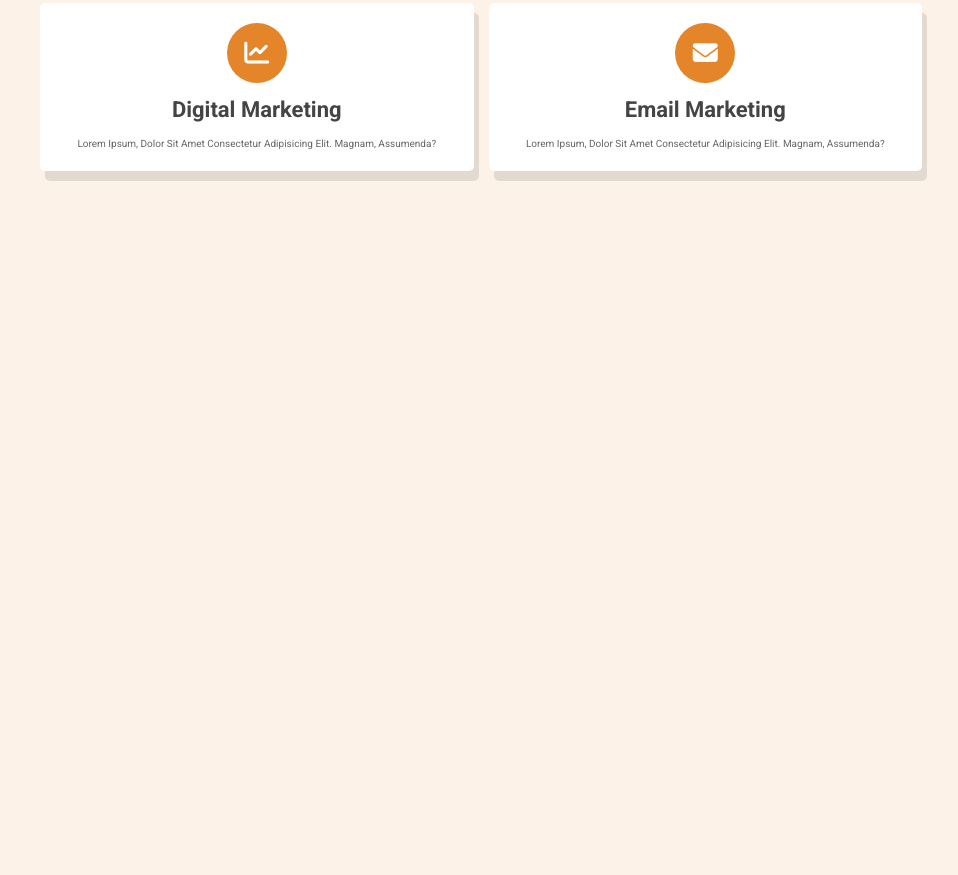
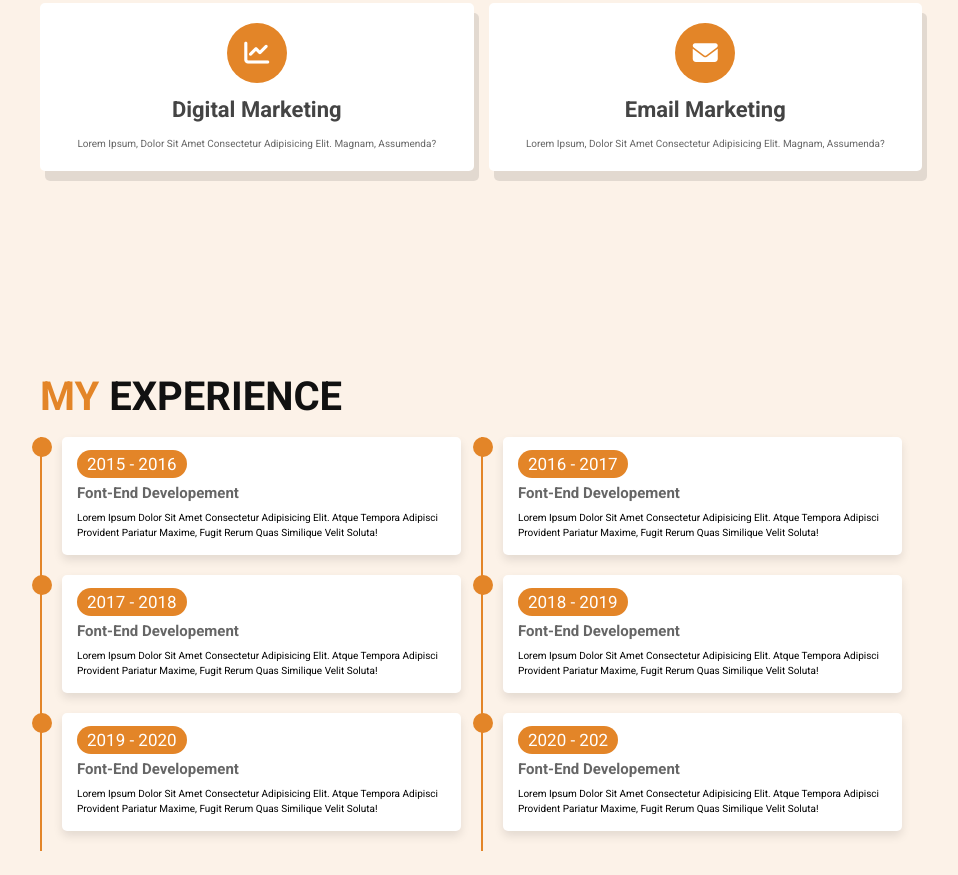
Before and after one commit to raviraj-shinde/MyPortfolio, a plain HTML site: page index.html in a window 1280 px wide. Shown: the part 2122-2997 px from the top of the page, without its empty margins (309-1267 px from the left). Before the commit the page ends 2479 px from the top, so only its background shows below. Drawn offline with Linux system fonts and the light colour scheme.

Commit message:
created  experience temp section

```diff
--- a/css/style.css
+++ b/css/style.css
@@ -383,6 +383,67 @@ header .follow a:hover {
     padding-top: 1rem;
 }
 
+.experience .box-container{
+    display: flex;
+    flex-wrap: wrap;
+}
+
+.experience .box-container .box{
+    position: relative;
+    flex: 1 1 33rem;
+    border-left: .2rem solid var(--main-color);
+    padding-left: 2rem;
+    padding-right: 2rem;
+    padding-bottom: 2rem;
+}
+
+.experience .box-container .box::before{
+    content: '';
+    position: absolute;
+    top: 0;
+    left: -1rem;
+    height: 2rem;
+    width:2rem;
+    border-radius: 50%;
+    background-color: var(--main-color);
+}
+
+
+.experience .box-container .box .content{
+    background: #fff;
+    padding: 1.5rem;
+    box-shadow: 0 .5rem 1rem rgba(0, 0, 0, .1);
+    border-radius: .5rem;
+}
+
+.experience .box-container .box .content span{
+    color: #fff;
+    font-size: 1.7rem;
+    background: var(--main-color);
+    border-radius: 50rem;
+    padding: .4rem 1rem;
+}
+
+.experience .box-container .box .content h3{
+    font-size: 2.5rem;
+    padding: .5rem 0;
+    color: #111;
+}
+
+.experience .box-container .box .content h3{
+    font-size: 1.5rem;
+    color: #666;
+}
+
+
+
+
+
+
+
+
+
+
 
 
 
@@ -423,4 +484,8 @@ header .follow a:hover {
     header {
         width: 100%;
     }
+
+    .experience .box-container .box {
+        padding-right: 0;
+    }
 }
--- a/index.html
+++ b/index.html
@@ -214,6 +214,89 @@
 
     <!-- service section ends -->
 
+    <!-- experience section starts -->
+
+    <section class="experience" id="experience">
+      <h1 class="heading"><span> my </span> experience</h1>
+
+      <div class="box-container">
+        <div class="box">
+          <div class="content">
+            <span>2015 - 2016</span>
+            <h3>font-end developement</h3>
+            <p>
+              Lorem ipsum dolor sit amet consectetur adipisicing elit. Atque
+              tempora adipisci provident pariatur maxime, fugit rerum quas
+              similique velit soluta!
+            </p>
+          </div>
+        </div>
+
+        <div class="box">
+          <div class="content">
+            <span>2016 - 2017</span>
+            <h3>font-end developement</h3>
+            <p>
+              Lorem ipsum dolor sit amet consectetur adipisicing elit. Atque
+              tempora adipisci provident pariatur maxime, fugit rerum quas
+              similique velit soluta!
+            </p>
+          </div>
+        </div>
+
+        <div class="box">
+          <div class="content">
+            <span>2017 - 2018</span>
+            <h3>font-end developement</h3>
+            <p>
+              Lorem ipsum dolor sit amet consectetur adipisicing elit. Atque
+              tempora adipisci provident pariatur maxime, fugit rerum quas
+              similique velit soluta!
+            </p>
+          </div>
+        </div>
+
+        <div class="box">
+          <div class="content">
+            <span>2018 - 2019</span>
+            <h3>font-end developement</h3>
+            <p>
+              Lorem ipsum dolor sit amet consectetur adipisicing elit. Atque
+              tempora adipisci provident pariatur maxime, fugit rerum quas
+              similique velit soluta!
+            </p>
+          </div>
+        </div>
+
+        <div class="box">
+          <div class="content">
+            <span>2019 - 2020</span>
+            <h3>font-end developement</h3>
+            <p>
+              Lorem ipsum dolor sit amet consectetur adipisicing elit. Atque
+              tempora adipisci provident pariatur maxime, fugit rerum quas
+              similique velit soluta!
+            </p>
+          </div>
+        </div>
+
+        <div class="box">
+          <div class="content">
+            <span>2020 - 202</span>
+            <h3>font-end developement</h3>
+            <p>
+              Lorem ipsum dolor sit amet consectetur adipisicing elit. Atque
+              tempora adipisci provident pariatur maxime, fugit rerum quas
+              similique velit soluta!
+            </p>
+          </div>
+        </div>
+
+      </div>
+    </section>
+
+    <!-- experience section ends -->
+
     <!--  Custom js file link-->
     <script src="./js/script.js"></script>
   </body>
```
Also changed, not shown: 1 other file.
